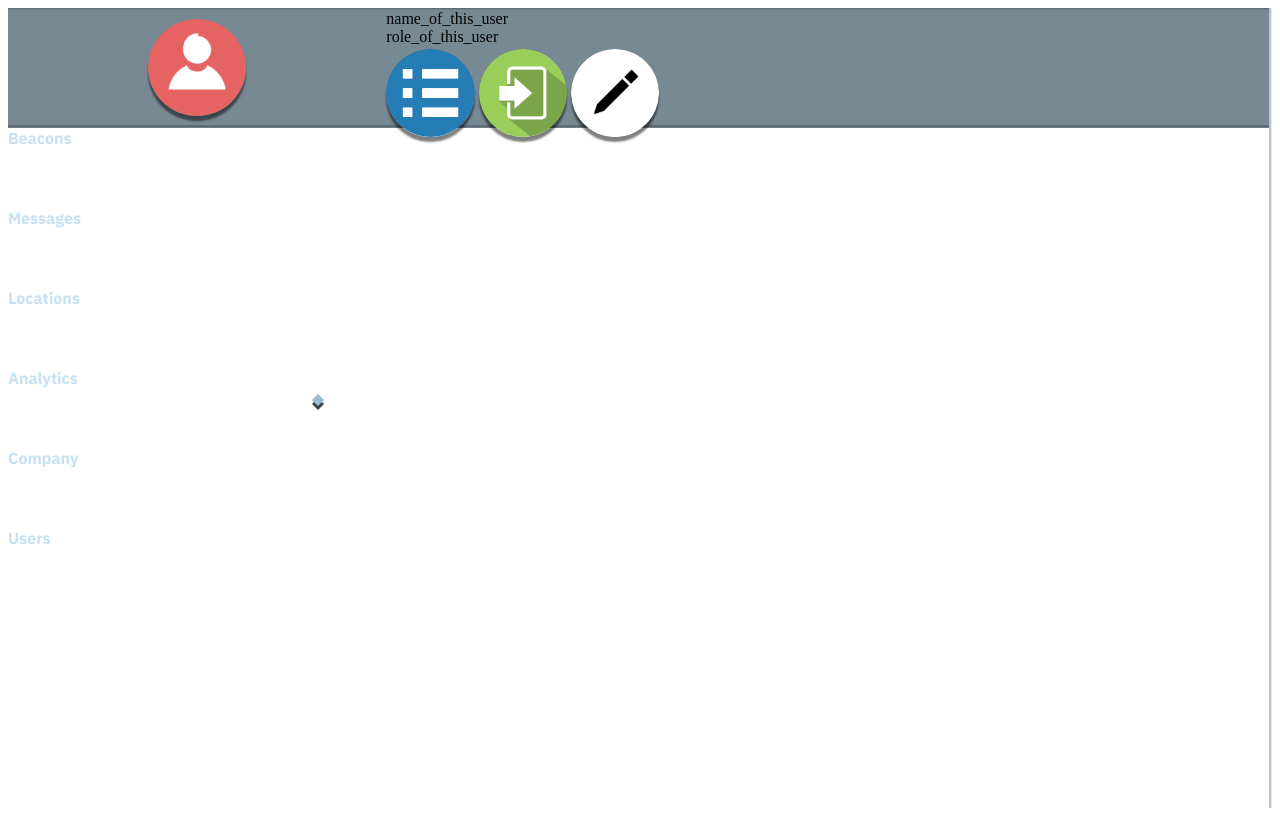
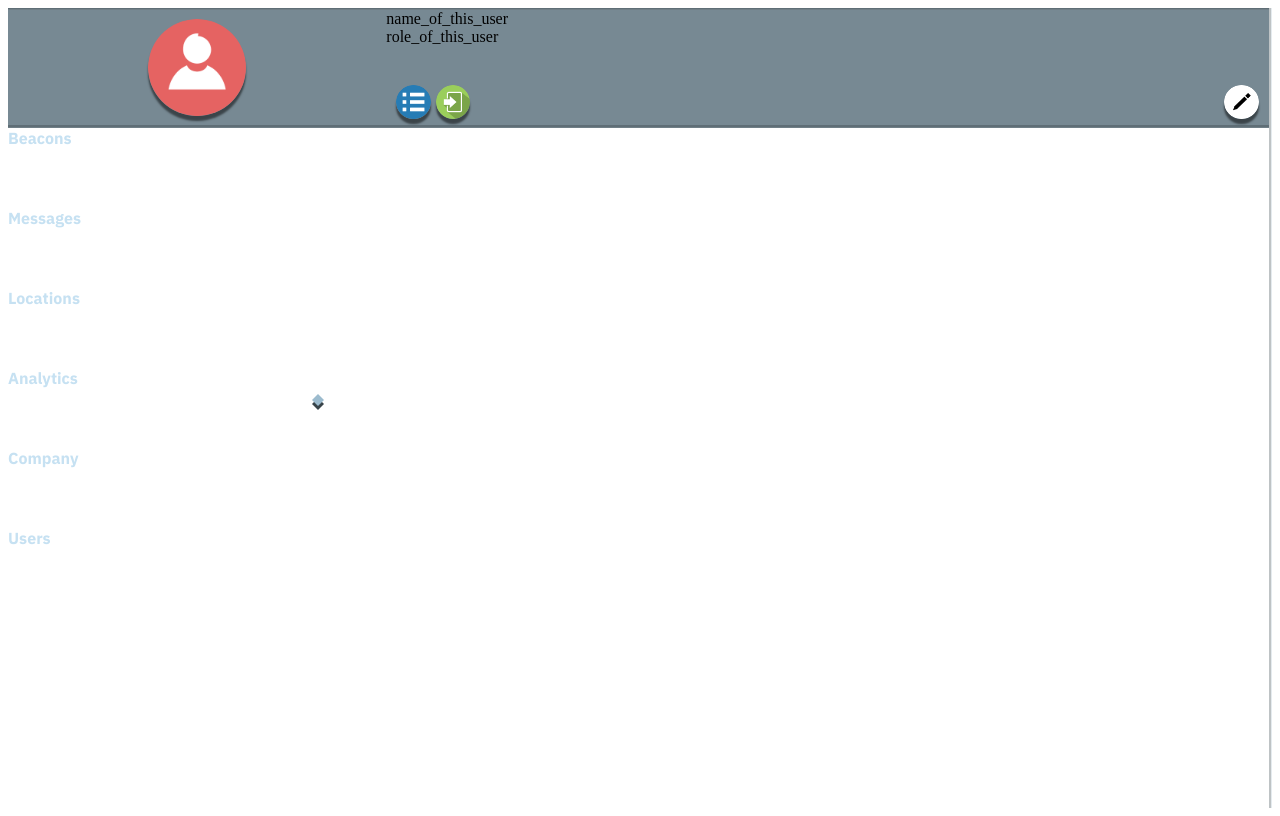
Before and after one commit to kyung01/CTL-HTML, a plain HTML site: page navigator.html in a window 1280 px wide. Drawn offline with Linux system fonts and the light colour scheme.

Commit message:
fixed icons

```diff
--- a/navigator.html
+++ b/navigator.html
@@ -3,16 +3,18 @@
 		<div id = 'user-picture'>
 		<img src= "user.png" alt="user's picture">
 		</div><!--commenting out the white space between divs
-	--><div id = 'user-description'>
-		name_of_this_user<br>
-		role_of_this_user<br>
-		<div>
-			<div id="user-quick-menus-settings" class ='user-quick-menus'><img src = "settings.png"></div>
-			<div id="user-quick-menus-logoff" class ='user-quick-menus' ><img  src ="logoff.png"></div>
-			<div id="user-quick-menus-edit" class ='user-quick-menus' ><img 	 src ="edit.png"></div>
+	--><div id= 'user-overview-right'>
+			<div id = 'user-description'>
+				name_of_this_user<br>
+				role_of_this_user<br>
+			</div>
+				<div id ="user-quick-menus">
+					<img id="user-quick-menu-settings" class ='user-quick-menu' src = "settings.png">
+					<img id="user-quick-menu-logout" class ='user-quick-menu' src = "logout.png">
+					<img id="user-quick-menu-edit" class ='user-quick-menu' src = "edit.png">
+				</div>
+			</div>
 		</div>
-		</div>
-	</div>
 
 
 	<ul class="bttns">
@@ -33,6 +35,14 @@
 </div>
 <link href="https://fonts.googleapis.com/css?family=IBM+Plex+Sans:700" rel="stylesheet"><!--font-family: 'IBM Plex Sans', sans-serif;-->
 <style type="text/css">
+	#navigator-main{
+		width: 100%;
+		height: 100%;
+		min-height: 100vh;
+    	box-sizing: border-box; /*Required to make border-right to be inwards*/
+		border-right: 3px groove rgba(203, 216, 224, 0.5);
+	}
+
 	#user-overview{
 		width: 100%;
 		height: 15vh;
@@ -45,6 +55,7 @@
 		border-bottom: 3px groove rgba(0, 0, 0, 0.2);
 		z-index: -100;
 	}
+
 	#user-picture{
 		text-align: center;
 		width: 30%;
@@ -68,32 +79,35 @@ max-height:85%;
 box-shadow: 0px 5px 2px 0px rgba(0,0,0,0.5);
 ;
 	}
+	#user-overview-right{
+
+		width: 70%;
+		height: 100%;
+
+	}
 	#user-description{
-		width: 70%;
+		width: 100%;
+		height: 65%;
 	}
 
-	#navigator-main{
+
+
+	#user-quick-menus{
 		width: 100%;
-		height: 100%;
-		min-height: 100vh;
-    	box-sizing: border-box; /*Required to make border-right to be inwards*/
-		border-right: 3px groove rgba(203, 216, 224, 0.5);
+		height: 30%;
+
 	}
 	.user-quick-menus-shadow{
 		-webkit-box-shadow: 0px 15px 22px 0px rgba(0,0,0,0.75);
 -moz-box-shadow: 0px 15px 22px 0px rgba(0,0,0,0.75);
 box-shadow: 0px 15px 22px 0px rgba(0,0,0,0.75);
 	}
-	.user-quick-menus{
-		margin-top: 3px;
-		width: 10%;
-		display: inline-grid;
 
+	.user-quick-menu{
 
-	}
-	.user-quick-menus img{
 		max-width:100%;
 max-height:100%;
+
 
 
     border-radius: 50px;
@@ -102,6 +116,19 @@ max-height:100%;
 -moz-box-shadow: 0px 5px 2px 0px rgba(0,0,0,0.5);
 box-shadow: 0px 5px 2px 0px rgba(0,0,0,0.5);
 
+
+	}
+	#user-quick-menu-settings{
+		float: left;
+		margin-left: 10px;
+	}
+	#user-quick-menu-logout{
+		float: left;
+		margin-left: 5px;
+	}
+	#user-quick-menu-edit{
+		float: right;
+		margin-right: 10px;
 	}
 	.bttns{
 		width:100%;
```
Also changed, not shown: logout.png (renamed from logoff.png).
